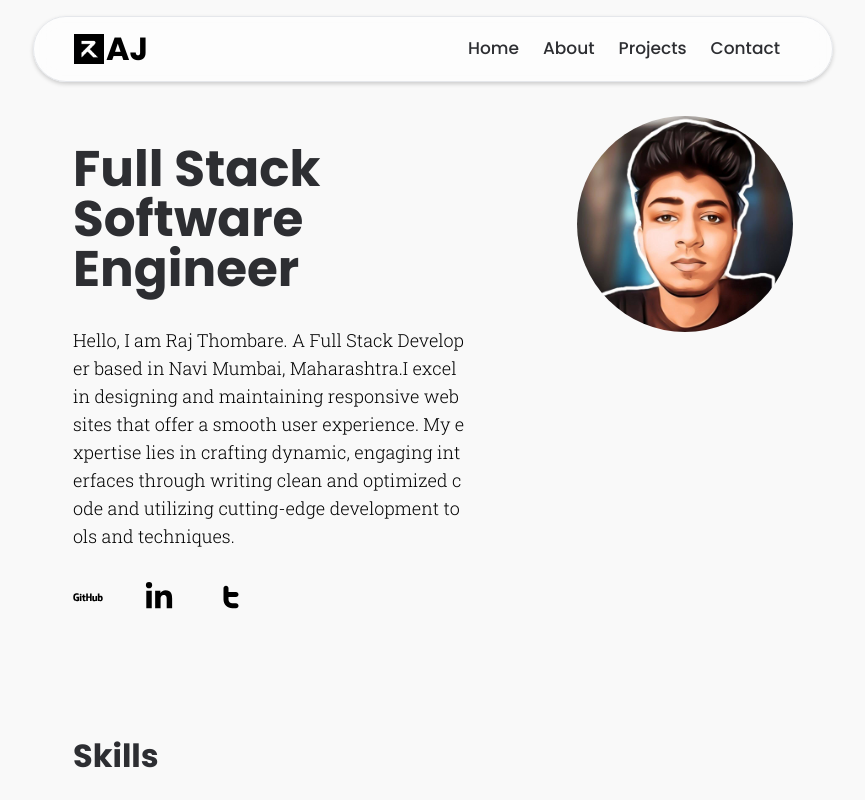
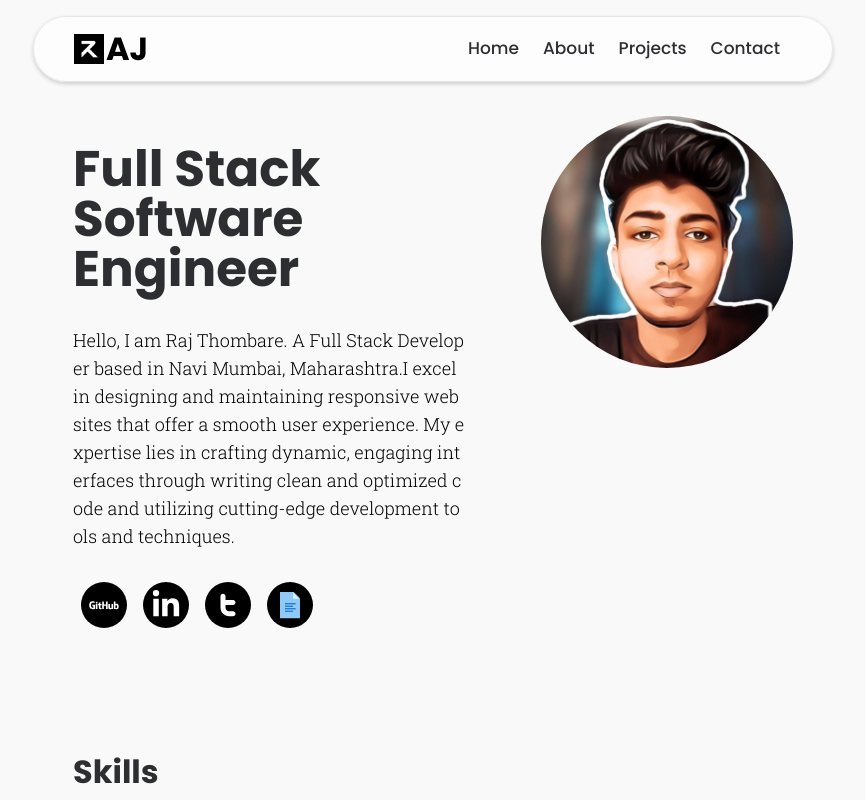
Before and after one commit to Raj-Thombare/rajthombare.com, a Next.js app: page / in a window 1280 px wide. Shown: the top 800 px of the page, without its empty margins (207-1072 px from the left). Built offline with nearby package versions, Linux system fonts and the light colour scheme.

Commit message:
style social icons

```diff
--- a/components/Header.jsx
+++ b/components/Header.jsx
@@ -3,6 +3,7 @@ import MyPicture from "../public/picture.jpg";
 import { FaLinkedinIn } from "react-icons/fa";
 import { CgTwitter } from "react-icons/cg";
 import { DiGithubFull } from "react-icons/di";
+import { FcDocument } from "react-icons/fc";
 
 const Header = () => {
   return (
@@ -18,22 +19,42 @@ const Header = () => {
           dynamic, engaging interfaces through writing clean and optimized code
           and utilizing cutting-edge development tools and techniques.
         </p>
-        <div className="w-[40%] flex justify-between">
-          <a href="https://github.com/raj-thombare" target="_blank">
+        <div className="flex">
+          <a
+            className="social-icon"
+            href="https://github.com/raj-thombare"
+            target="_blank"
+          >
             <DiGithubFull size={30} />
           </a>
-          <a href="https://linkedin.com/in/rajthombare" target="_blank">
+          <a
+            className="social-icon"
+            href="https://linkedin.com/in/rajthombare"
+            target="_blank"
+          >
             <FaLinkedinIn size={30} />
           </a>
-          <a href="https://twitter.com/saysrakaa" target="_blank">
+          <a
+            className="social-icon"
+            href="https://twitter.com/saysrakaa"
+            target="_blank"
+          >
             <CgTwitter size={30} />
+          </a>
+          <a
+            className="social-icon"
+            href="https://docs.google.com/document/d/1RaFJPnZPtRmpmoKanLKua4qJLIcXHY6C6GNSHig_h08/edit?usp=sharing"
+            target="_blank"
+            alt="resume"
+          >
+            <FcDocument size={30} />
           </a>
         </div>
       </div>
       <Image
         src={MyPicture}
         alt="my picture"
-        className="rounded-full md:w-[30%]"
+        className="rounded-full md:w-[35%]"
         priority
         width={200}
         height={200}
--- a/components/Navbar.jsx
+++ b/components/Navbar.jsx
@@ -19,18 +19,18 @@ const Navbar = () => {
       <div className="md:hidden cursor-pointer">
         <GiBackpack size={35} />
       </div>
-      <ul className="hidden md:block md:flex">
+      <ul className="hidden md:flex">
         <li>
-          <a href="">Home</a>
+          <a href="#">Home</a>
         </li>
         <li>
-          <a href="">About</a>
+          <a href="#">About</a>
         </li>
         <li>
-          <a href="">Projects</a>
+          <a href="#">Projects</a>
         </li>
         <li>
-          <a href="">Contact</a>
+          <a href="#">Contact</a>
         </li>
       </ul>
     </nav>
--- a/styles/globals.css
+++ b/styles/globals.css
@@ -26,3 +26,9 @@
     font-weight: 500;
   }
 }
+
+@layer components {
+  .social-icon {
+    @apply mx-2 p-2.5 md:p-2 text-white bg-black rounded-[50%]
+  }
+}
```
Also changed, not shown: components/Skills.jsx (+6 -1 lines).
